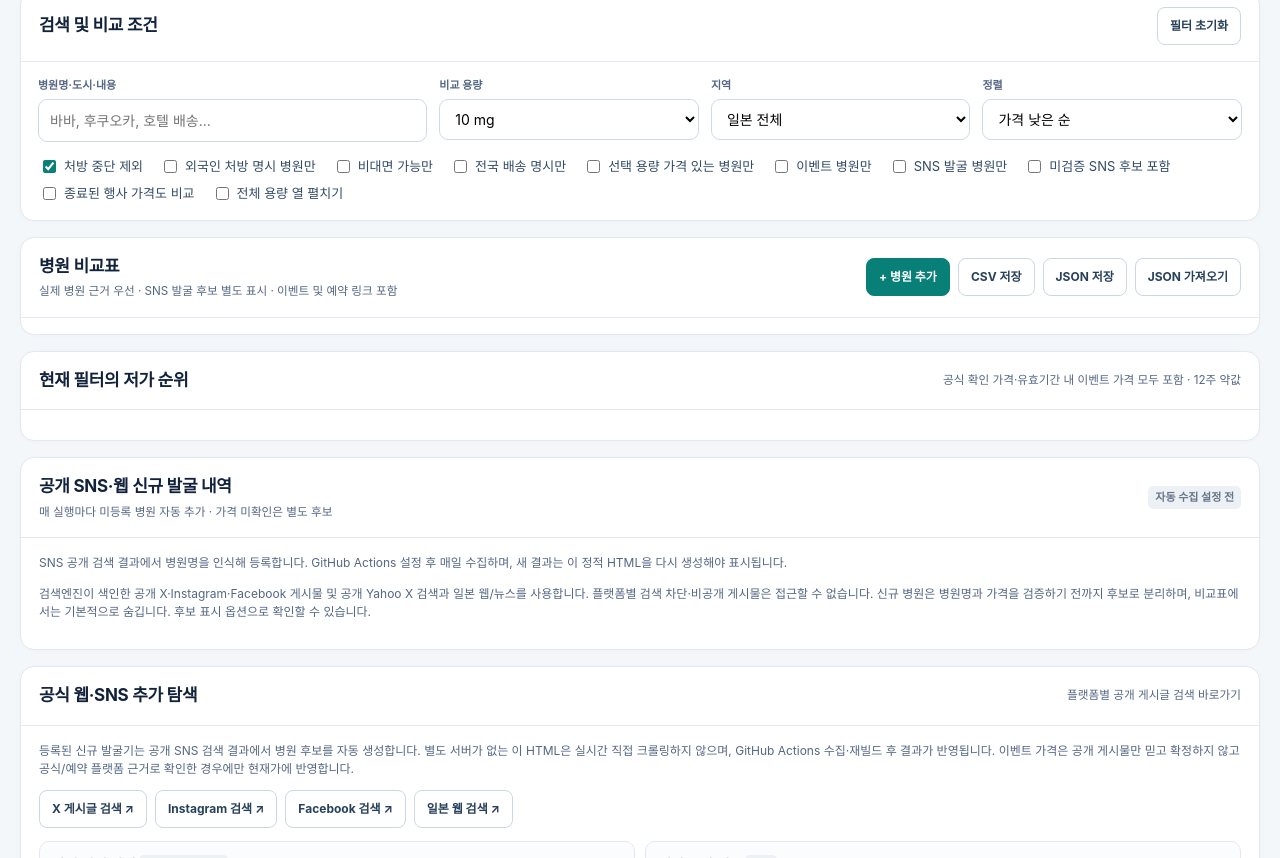
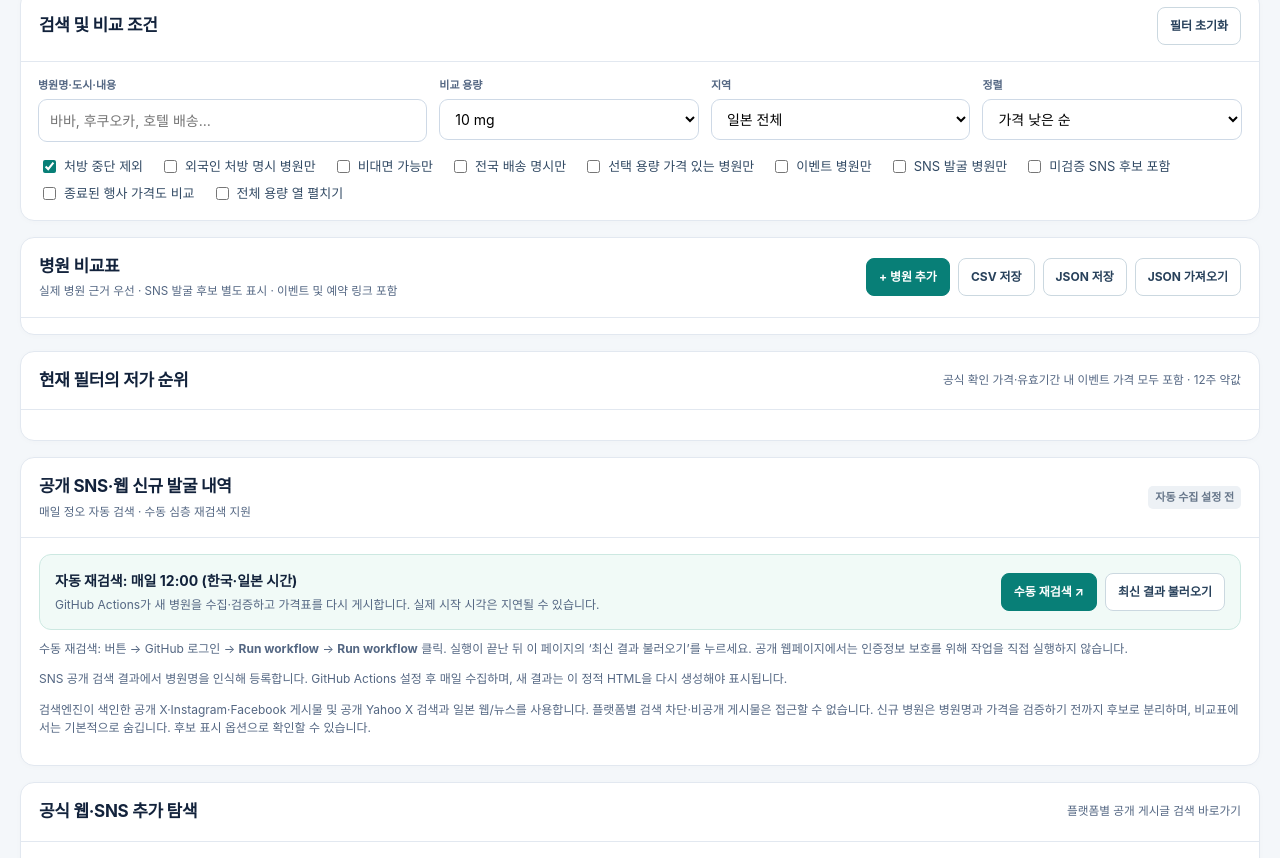
Before and after one commit to garimabi84-web/japan-mounjaro-tracker, a plain HTML site: page index.template.html in a window 1280 px wide. Shown: the part 362-1220 px from the top of the page. Drawn offline with Linux system fonts and the light colour scheme.

Commit message:
Add manual search action and fresh-result reload controls to the tracker site

```diff
--- a/index.template.html
+++ b/index.template.html
@@ -5,6 +5,7 @@
 @media(max-width:900px){.kpis{grid-template-columns:repeat(2,1fr)}.filters{grid-template-columns:repeat(2,1fr)}.details{grid-template-columns:1fr}.source-cards{grid-template-columns:1fr}}
 @media(max-width:600px){main{padding:12px 10px 35px}header{padding:26px 15px}.kpis{gap:8px}.kpi{padding:11px}.kpi strong{font-size:19px}.section{margin-bottom:10px}.sheader{padding:13px}.filters{padding:12px;gap:8px}.field input,.field select{padding:9px}.toggles{padding:0 12px 13px}.tbl{min-width:0}.tbl thead{display:none}.tbl tr.record{display:grid;grid-template-columns:1fr 120px;gap:5px 10px;padding:12px 13px;border-bottom:1px solid var(--line)}.tbl tr.record td{padding:0;border:0}.tbl tr.record td:nth-child(1){grid-column:1}.tbl tr.record td:nth-child(2){grid-column:1;grid-row:2;font-size:12px}.tbl tr.record td:nth-child(3){grid-column:1;grid-row:3}.tbl tr.record td:nth-child(4),.tbl tr.record td:nth-child(5){display:none}.tbl tr.record td:nth-child(6){grid-column:2;grid-row:1;text-align:right}.tbl tr.record td:nth-child(7){grid-column:2;grid-row:2;text-align:right}.tbl tr.record td:nth-child(8){grid-column:1/-1;grid-row:4;padding:8px 0 5px;border-top:1px dashed var(--line)}.tbl tr.record td:nth-child(9){grid-column:1;grid-row:5}.tbl tr.record td:nth-child(10){grid-column:2;grid-row:5;text-align:right}.row-actions{justify-content:flex-end}.basis{font-size:10px}.dose-grid{grid-template-columns:repeat(2,1fr)}.details{padding:12px}.bar>span:first-child{width:105px}.bar>span:last-child{width:83px}.dlgbody{padding:13px;gap:9px}.hgrid{grid-template-columns:repeat(2,1fr)}}
 @media(max-width:600px){.tbl.many{min-width:1600px}.tbl.many thead{display:table-header-group}.tbl.many tr.record{display:table-row;border-bottom:1px solid var(--line);padding:0}.tbl.many tr.record td{display:table-cell;padding:13px 11px;border-bottom:1px solid #eef2f6;text-align:left;font-size:12px}.tbl.many tr.record td .yen{font-size:12px}}
+.rescanbox{display:flex;flex-wrap:wrap;align-items:center;justify-content:space-between;gap:12px;padding:15px;border:1px solid #cce8e1;border-radius:12px;background:#f1faf7;margin-bottom:10px}.rescanbox p{margin:5px 0 0}.rescanbox .buttons{display:flex;gap:8px;flex-wrap:wrap}.rescanbox .btn{white-space:nowrap}
 </style></head>
 <body><header><div class="brand"><span class="eyebrow">JAPAN · MOUNJARO · SNS DISCOVERY</span><span class="date">기초자료 2026.11.20 · 발굴형 v3</span></div><h1>일본 마운자로 12주 가격 추적기</h1><p>2.5–15mg 전체 용량 비교 · 외국인 처방 · 온라인 진료 · 일본 전국 냉장배송 · 공식 출처 추적 · SNS 신규 병원 발굴 · 이벤트가 포함</p></header>
 <main><div class="intro"><span class="pill">기준: 12펜 = 주 1회 × 12주</span><span class="pill">통화: 일본 엔(¥)</span><span class="pill">약값 중심 · 추가비용 별도 표기</span><span class="pill">공개 SNS 후보와 검증된 병원을 분리 · 미확인 ≠ 불가</span><span class="pill">이벤트 가격도 유효기간 중 최저가 순위 반영</span></div>
@@ -18,7 +19,7 @@
 <section class="section"><div class="sheader"><div><h2>병원 비교표</h2><small>실제 병원 근거 우선 · SNS 발굴 후보 별도 표시 · 이벤트 및 예약 링크 포함</small></div><div class="toolrow"><button class="btn primary" id="addbtn">+ 병원 추가</button><button class="btn" id="csvbtn">CSV 저장</button><button class="btn" id="jsonbtn">JSON 저장</button><button class="btn" id="importbtn">JSON 가져오기</button><input id="importinput" type="file" accept=".json,application/json" hidden></div></div>
 <div id="summary" class="summary"></div><div class="scroll"><table class="tbl"><thead id="thead"></thead><tbody id="tbody"></tbody></table></div></section>
 <section class="section"><div class="sheader"><h2>현재 필터의 저가 순위</h2><small>공식 확인 가격·유효기간 내 이벤트 가격 모두 포함 · 12주 약값</small></div><div id="chart" class="bar-area"></div></section>
-<section class="section"><div class="sheader"><div><h2>공개 SNS·웹 신규 발굴 내역</h2><small>매 실행마다 미등록 병원 자동 추가 · 가격 미확인은 별도 후보</small></div><span class="tag unknown" id="scanstate">자동 수집 설정 전</span></div><div class="sources"><p id="scansummary">SNS 공개 검색 결과에서 병원명을 인식해 등록합니다. GitHub Actions 설정 후 매일 수집하며, 새 결과는 이 정적 HTML을 다시 생성해야 표시됩니다.</p><div class="source-cards" id="discoverycards"></div><p class="smalltext">검색엔진이 색인한 공개 X·Instagram·Facebook 게시물 및 공개 Yahoo X 검색과 일본 웹/뉴스를 사용합니다. 플랫폼별 검색 차단·비공개 게시물은 접근할 수 없습니다. 신규 병원은 병원명과 가격을 검증하기 전까지 후보로 분리하며, 비교표에서는 기본적으로 숨깁니다. 후보 표시 옵션으로 확인할 수 있습니다.</p></div></section>
+<section class="section"><div class="sheader"><div><h2>공개 SNS·웹 신규 발굴 내역</h2><small>매일 정오 자동 검색 · 수동 심층 재검색 지원</small></div><span class="tag unknown" id="scanstate">자동 수집 설정 전</span></div><div class="sources"><div class="rescanbox"><div><strong>자동 재검색: 매일 12:00 (한국·일본 시간)</strong><p class="smalltext">GitHub Actions가 새 병원을 수집·검증하고 가격표를 다시 게시합니다. 실제 시작 시각은 지연될 수 있습니다.</p></div><div class="buttons"><a class="btn primary" id="manualscan" href="https://github.com/garimabi84-web/japan-mounjaro-tracker/actions/workflows/price-check.yml" target="_blank" rel="noopener noreferrer" title="GitHub 로그인 후 Run workflow를 눌러 검색 시작">수동 재검색 ↗</a><button type="button" class="btn" id="refreshlatest">최신 결과 불러오기</button></div></div><p class="smalltext">수동 재검색: 버튼 → GitHub 로그인 → <b>Run workflow</b> → <b>Run workflow</b> 클릭. 실행이 끝난 뒤 이 페이지의 ‘최신 결과 불러오기’를 누르세요. 공개 웹페이지에서는 인증정보 보호를 위해 작업을 직접 실행하지 않습니다.</p><p id="scansummary">SNS 공개 검색 결과에서 병원명을 인식해 등록합니다. GitHub Actions 설정 후 매일 수집하며, 새 결과는 이 정적 HTML을 다시 생성해야 표시됩니다.</p><div class="source-cards" id="discoverycards"></div><p class="smalltext">검색엔진이 색인한 공개 X·Instagram·Facebook 게시물 및 공개 Yahoo X 검색과 일본 웹/뉴스를 사용합니다. 플랫폼별 검색 차단·비공개 게시물은 접근할 수 없습니다. 신규 병원은 병원명과 가격을 검증하기 전까지 후보로 분리하며, 비교표에서는 기본적으로 숨깁니다. 후보 표시 옵션으로 확인할 수 있습니다.</p></div></section>
 <section class="section"><div class="sheader"><h2>공식 웹·SNS 추가 탐색</h2><small>플랫폼별 공개 게시글 검색 바로가기</small></div><div class="sources"><p>등록된 신규 발굴기는 공개 SNS 검색 결과에서 병원 후보를 자동 생성합니다. 별도 서버가 없는 이 HTML은 실시간 직접 크롤링하지 않으며, GitHub Actions 수집·재빌드 후 결과가 반영됩니다. 이벤트 가격은 공개 게시물만 믿고 확정하지 않고 공식/예약 플랫폼 근거로 확인한 경우에만 현재가에 반영합니다.</p><div class="buttons"><a id="searchx" class="btn" target="_blank" rel="noopener">X 게시글 검색 ↗</a><a id="searchig" class="btn" target="_blank" rel="noopener">Instagram 검색 ↗</a><a id="searchfb" class="btn" target="_blank" rel="noopener">Facebook 검색 ↗</a><a id="searchweb" class="btn" target="_blank" rel="noopener">일본 웹 검색 ↗</a></div><div class="source-cards"><div class="source-card"><b>가격 변경 감지 <span id="monstate" class="tag unknown">오프라인/미실행</span></b><small id="montext">GitHub Actions 감시를 설정하면 가격 출처 페이지의 본문 변경 여부를 매일 확인합니다. 가격 자체는 확인 없이 자동 덮어쓰지 않습니다.</small><div id="monlist"></div></div><div class="source-card"><b>개인 수정 내용 <span id="editcount" class="tag unknown">0건</span></b><small>병원 추가·가격 수정 사항은 현재 브라우저의 로컬 저장소에 보관됩니다. 기기 변경 전 JSON으로 내보내세요.</small><div class="toolrow" style="margin-top:9px"><button class="btn danger" id="clearbtn">개인 수정 초기화</button><button class="btn" id="historybtn">수정 기록 보기</button></div></div></div></div></section>
 <p class="footnote"><strong>계산 방식:</strong> 행사 가격은 유효기간 내에 확인된 12펜 가격이면 정규 가격과 함께 최저가로 비교합니다. 만료된 행사는 상세에 남고, 종료 행사 포함을 선택하면 과거 최저가도 별도 비교할 수 있습니다.  공식 12펜 가격이 있으면 이를 우선 적용했습니다. 4펜(4주)만 공개된 병원은 3배, 2펜 상자는 6배로 표시하되 병원별 가격산정방식에 밝힙니다. 단순 환산은 실제 12펜 일괄 처방 가능성을 의미하지 않습니다. 가격에 진료비·검사비·냉장배송비·증명서 비용이 포함되는지는 병원마다 다릅니다. 외국인 가능 여부는 일본 내 외국인 거주자와 해외 거주 관광객이 다르므로 상세 조건을 확인해야 합니다. 해외에서의 온라인 진료 허용 여부도 별개입니다.</p>
 <p class="footnote"><strong>투여·반입 유의:</strong> 가격 정보는 의사 처방과 재고를 보장하지 않습니다. 용량 증감·3개월 일괄 처방 가능 여부는 진료에서 결정됩니다. 일본 내 배송은 한국 배송을 뜻하지 않으며, 한국 반입 기준은 여행 전에 공식 규정을 재확인하세요.</p><div class="footer">Sources: X/Instagram/Facebook public indexing, Yahoo X search, clinic / booking price pages. Seed 2026-11-20. Local HTML snapshot; daily discovery runs only when GitHub Actions is enabled.</div></main>
@@ -66,5 +67,6 @@ $('scansummary').textContent=discoveries.ran_at?`마지막 자동 실행: ${disc
 $('discoverycards').innerHTML=hits.slice(-20).reverse().map(x=>`<div class="source-card"><b>${escape((x.clinic_names||[]).join(' · ')||x.title)}</b><small>${escape(x.channel||'sns')} · ${escape((x.first_seen||'').slice(0,10))}${x.event?' · 이벤트/할인 단서':''}</small><div class="smalltext">${escape((x.snippet||'').slice(0,160))}</div><a href="${escape(x.url)}" target="_blank" rel="noopener">게시물 / 검색 근거 보기</a></div>`).join('')||'<div class="empty">수집된 공개 SNS 게시물이 없습니다. 자동 검색을 활성화하세요.</div>';
 }
 const mon=window.__PRICE_WATCH__;if(mon&&mon.ran_at){$('monstate').textContent=mon.ran_at.slice(0,10)+' 점검';$('monstate').className='tag yes';let changed=(mon.sources||[]).filter(x=>x.status==='changed'||x.status==='error');$('montext').textContent=`최근 점검: ${mon.ran_at} · 변경/오류 ${changed.length}개 출처 (가격 자체 자동반영 아님)`;$('monlist').innerHTML=changed.slice(0,12).map(x=>`<div style="margin-top:8px;font-size:12px"><a href="${escape(x.url)}" target="_blank" rel="noopener">${escape(x.name)}</a> · ${escape(x.status)} · 원문 재확인</div>`).join('')}
+const refreshButton=$('refreshlatest');if(refreshButton)refreshButton.onclick=()=>{const url=new URL(window.location.href);url.searchParams.set('refresh',String(Date.now()));window.location.assign(url.href)};
 render();})();
 </script></body></html>
```
